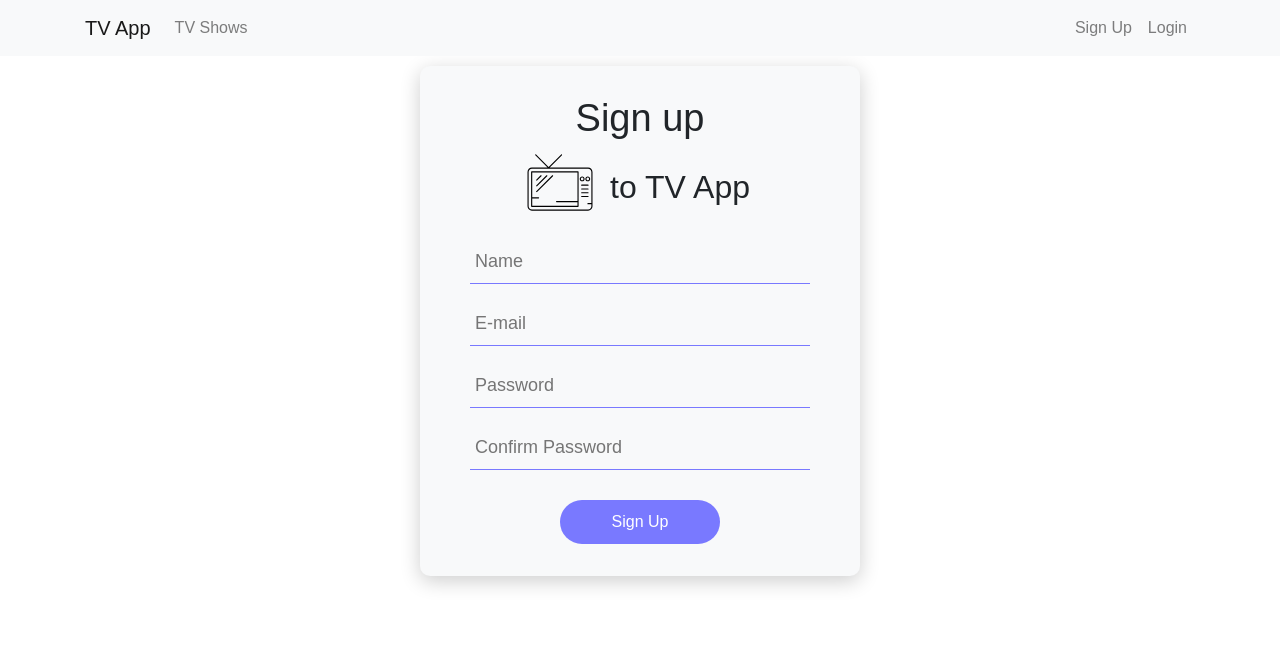
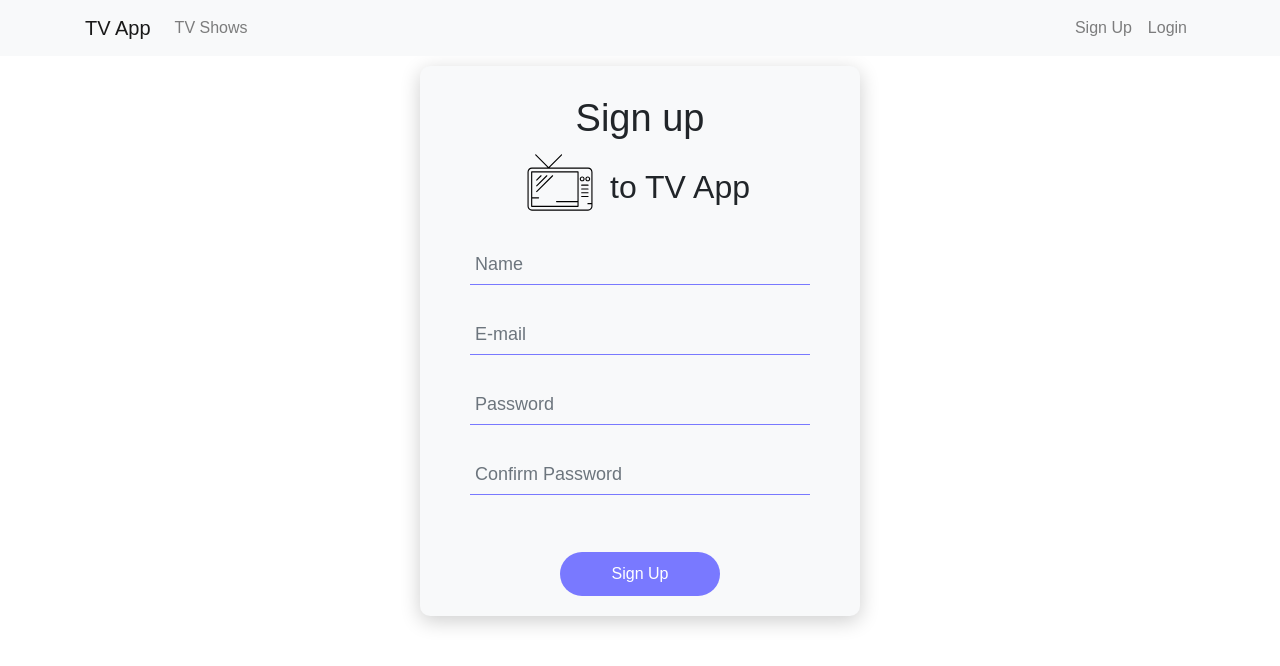
Before and after one commit to myf9000/tv-app, a React (Create React App) app in the folder client/: page /register in a window 1280 px wide. Shown: the top 666 px of the page. Built offline with nearby package versions, Linux system fonts and the light colour scheme.

Commit message:
Added error handling on client side on register form.

```diff
--- a/client/package.json
+++ b/client/package.json
@@ -4,6 +4,7 @@
   "private": true,
   "dependencies": {
     "axios": "^0.18.0",
+    "classnames": "^2.2.5",
     "node-sass-chokidar": "^1.3.0",
     "npm-run-all": "^4.1.3",
     "react": "^16.3.2",
--- a/client/src/components/auth/Login/Login.js
+++ b/client/src/components/auth/Login/Login.js
@@ -3,10 +3,30 @@ import logo from "../../../images/television.svg";
 import "./Login.css";
 
 class Login extends Component {
+  constructor() {
+    super();
+    this.state = {
+      email: '',
+      password: ''
+    }
+  }
+  onChange = e => {
+    this.setState({
+      [e.target.name]: e.target.value
+    });
+  }
+  onSubmit = e => {
+    e.preventDefault();
+    const user = {
+      email: this.state.email,
+      password: this.state.password,
+    }
+    console.log(user);
+  }
   render() {
     return (
       <div className="login">
-        <form className="auth-form login-form" action="/" method="POST">
+        <form className="auth-form login-form" onSubmit={this.onSubmit}>
           <h1>Sign in</h1>
           <div className="auth-brand">
             <img className="auth-logo" src={logo} alt="tv app logo" />
@@ -19,6 +39,8 @@ class Login extends Component {
               name="email"
               placeholder="E-mail"
               required
+              value={this.state.email}
+              onChange={this.onChange}
             />
             <input
               type="password"
@@ -26,6 +48,8 @@ class Login extends Component {
               name="password"
               placeholder="Password"
               required
+              value={this.state.password}
+              onChange={this.onChange}
             />
           </div>
           <button className="auth-button">Sign Up</button>
--- a/client/src/components/auth/Register/Register.css
+++ b/client/src/components/auth/Register/Register.css
@@ -1,3 +1,3 @@
 .register-form {
-  height: 510px;
+  height: 550px;
   width: 440px; }
--- a/client/src/components/auth/Register/Register.js
+++ b/client/src/components/auth/Register/Register.js
@@ -1,57 +1,114 @@
 import React, { Component } from "react";
+import axios from "axios";
+import classnames from "classnames";
 import logo from "../../../images/television.svg";
 import "./Register.css";
 import "../auth-common.css";
 
 class Register extends Component {
+  constructor() {
+    super();
+    this.state = {
+      name: "",
+      email: "",
+      password: "",
+      password2: "",
+      errors: {}
+    };
+  }
+  onChange = e => {
+    this.setState({
+      [e.target.name]: e.target.value
+    });
+  };
+  onSubmit = e => {
+    e.preventDefault();
+    const newUser = {
+      name: this.state.name,
+      email: this.state.email,
+      password: this.state.password,
+      password2: this.state.password2
+    };
+    axios
+      .post("/api/register", newUser)
+      .then(res => console.log(res.data))
+      .catch(err => {
+        this.setState({ errors: err.response.data });
+        console.log(this.state.errors);
+      });
+  };
   render() {
+    const { errors } = this.state;
+
     return (
       <div className="register">
-        <form className="auth-form register-form" action="/" method="POST">
+        <form className="auth-form register-form" onSubmit={this.onSubmit}>
           <h1>Sign up</h1>
           <div className="auth-brand">
             <img className="auth-logo" src={logo} alt="tv app logo" />
             <h2>to TV App</h2>
           </div>
-          <div className="auth-inputs">
-            <div className="form-group">
+          <div className="inputs-container">
+            <div className="input-wrapper">
               <input
-                type="email"
+                className={classnames("auth-input form-control", {
+                  "is-invalid": errors.name
+                })}
+                type="text"
                 id="name"
                 name="name"
                 placeholder="Name"
-                required
+                value={this.state.name}
+                onChange={this.onChange}
               />
+              {errors.name && <div class="invalid-feedback">{errors.name}</div>}
             </div>
-            <div className="form-group">
+            <div className="input-wrapper">
               <input
+                className={classnames("auth-input form-control", {
+                  "is-invalid": errors.email
+                })}
                 type="email"
                 id="email"
                 name="email"
                 placeholder="E-mail"
-                required
+                value={this.state.email}
+                onChange={this.onChange}
               />
+              {errors.email && <div class="invalid-feedback">{errors.email}</div>}
             </div>
-            <div className="form-group">
+            <div className="input-wrapper">
               <input
+                className={classnames("auth-input form-control", {
+                  "is-invalid": errors.password
+                })}
                 type="password"
                 id="password"
                 name="password"
                 placeholder="Password"
-                required
+                value={this.state.password}
+                onChange={this.onChange}
               />
+              {errors.password && <div class="invalid-feedback">{errors.password}</div>}
             </div>
-            <div className="form-group">
+            <div className="input-wrapper">
               <input
+                className={classnames("auth-input form-control", {
+                  "is-invalid": errors.password2
+                })}
                 type="password"
-                id="password"
-                name="password"
+                id="password2"
+                name="password2"
                 placeholder="Confirm Password"
-                required
+                value={this.state.password2}
+                onChange={this.onChange}
               />
+              {errors.password2 && <div class="invalid-feedback">{errors.password2}</div>}
             </div>
           </div>
-          <button type="submit" className="auth-button">Sign Up</button>
+          <button type="submit" className="auth-button">
+            Sign Up
+          </button>
         </form>
       </div>
     );
--- a/client/src/components/auth/Register/Register.scss
+++ b/client/src/components/auth/Register/Register.scss
@@ -1,4 +1,4 @@
 .register-form {
-  height: 510px;
+  height: 550px;
   width: 440px;
 }
--- a/client/src/components/auth/auth-common.css
+++ b/client/src/components/auth/auth-common.css
@@ -24,15 +24,15 @@
   .auth-brand h2 {
     margin: 40px 10px 30px; }
 
-.auth-inputs input {
+.auth-input {
   background-color: #fff0;
   border: none;
   border-bottom: 1px solid #7979ff;
   display: block;
   font-size: 18px;
   font-weight: 300;
-  margin: 25px auto;
-  outline: none;
+  margin: 5px auto;
+  outline: none !important;
   padding-bottom: 8px;
   padding-left: 5px;
   width: 340px; }
@@ -47,9 +47,36 @@
   padding: 10px;
   width: 160px;
   background-color: #7979ff;
-  color: white; }
+  color: white;
+  outline: none; }
 
 .auth-button:hover {
   background-color: white;
   border: 1px solid #7979ff;
-  color: blue; }
+  color: #7979ff; }
+
+.auth-button:focus {
+  outline: none; }
+
+.form-control {
+  border-radius: 0 !important; }
+
+.form-control:focus {
+  color: inherit;
+  background-color: #fff0;
+  border-color: #1313da;
+  outline: none !important;
+  box-shadow: none !important; }
+
+.form-control:invalid:focus {
+  box-shadow: none !important; }
+
+.inputs-container {
+  margin-top: 25px; }
+
+.input-wrapper {
+  height: 65px; }
+
+.invalid-feedback {
+  padding-left: 55px;
+  font-size: 70%; }
--- a/client/src/components/auth/auth-common.scss
+++ b/client/src/components/auth/auth-common.scss
@@ -30,15 +30,15 @@
   }
 }
 
-.auth-inputs input {
+.auth-input {
   background-color: #fff0;
   border: none;
   border-bottom: 1px solid #7979ff;
   display: block;
   font-size: 18px;
   font-weight: 300;
-  margin: 25px auto;
-  outline: none;
+  margin: 5px auto;
+  outline: none !important;
   padding-bottom: 8px;
   padding-left: 5px;
   width: 340px;
@@ -55,10 +55,45 @@
   width: 160px;
   background-color: #7979ff;
   color: white;
+  outline: none;
 }
 
 .auth-button:hover {
   background-color: white;
   border: 1px solid #7979ff;
-  color: blue;
+  color: #7979ff;
 }
+
+.auth-button:focus {
+  outline: none;
+}
+
+
+.form-control {
+  border-radius: 0 !important;
+}
+
+.form-control:focus {
+  color: inherit;
+  background-color: #fff0;
+  border-color: #1313da;
+  outline: none !important;
+  box-shadow: none !important;
+}
+
+.form-control:invalid:focus {
+  box-shadow: none !important;
+}
+
+.inputs-container {
+  margin-top: 25px;
+}
+
+.input-wrapper {
+  height: 65px;
+}
+
+.invalid-feedback {
+  padding-left: 55px;
+  font-size: 70%;
+}
```
Also changed, not shown: 2 other files (tests, documents, lock files or other folders).
